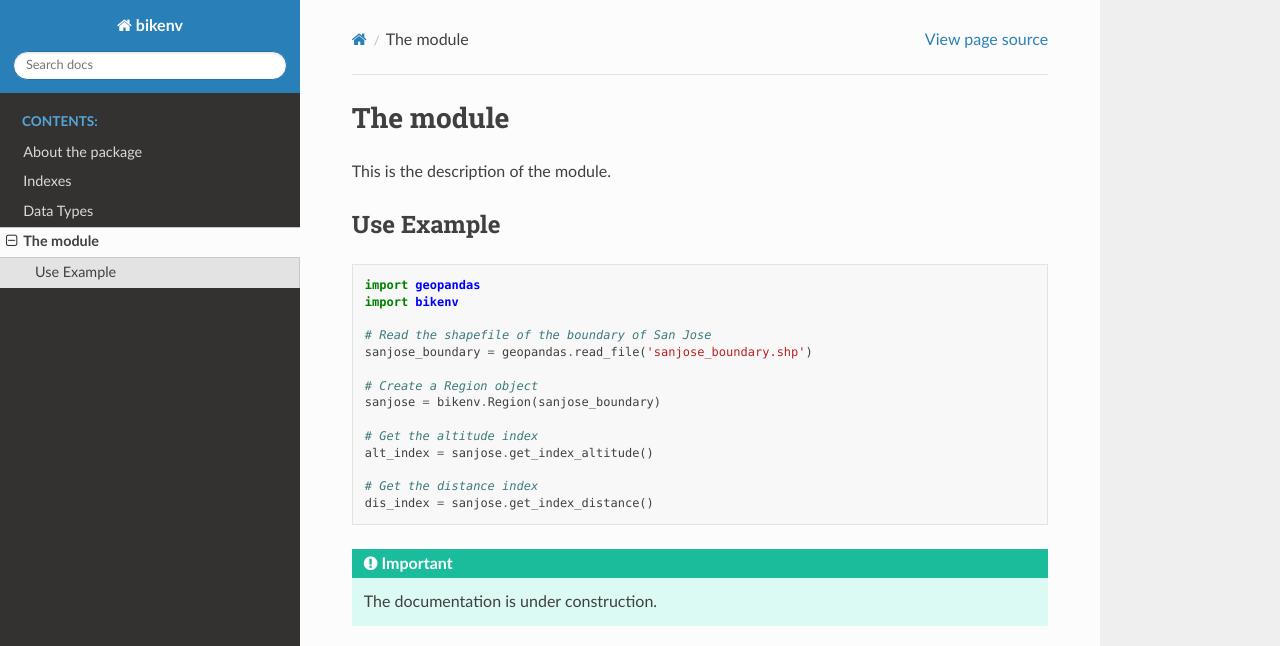
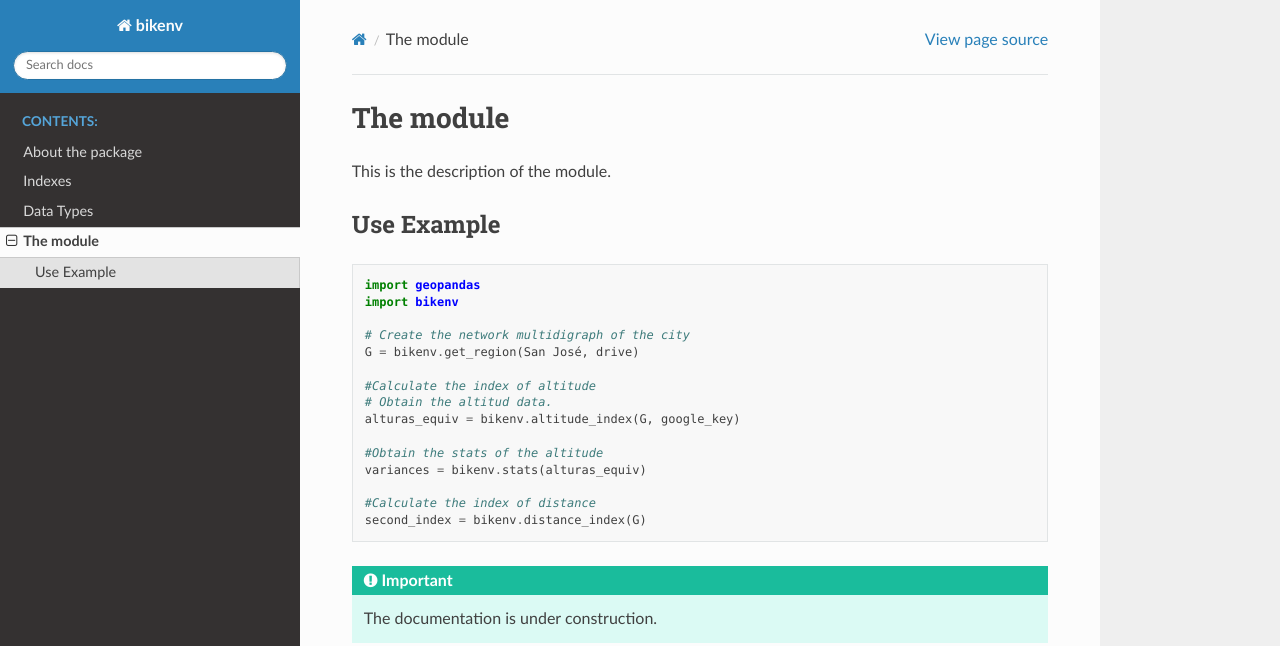
Before and after one commit to fabianabarca/bikenv, a Sphinx documentation site: the page built from docs/module.rst, in a window 1280 px wide and 956 px high, cut to the strip 0-646 px from the top of the window. Built offline with Sphinx 7.4.7 and the Read the Docs theme 2.0.0, drawn with Linux system fonts in a browser that asks for light colours.

Commit message:
Add the example of the functions of each indexes in module.rst

```diff
--- a/docs/module.rst
+++ b/docs/module.rst
@@ -11,17 +11,19 @@ Use Example
    import geopandas
    import bikenv
 
-   # Read the shapefile of the boundary of San Jose
-   sanjose_boundary = geopandas.read_file('sanjose_boundary.shp')
+   # Create the network multidigraph of the city
+   G = bikenv.get_region(San José, drive)
 
-   # Create a Region object
-   sanjose = bikenv.Region(sanjose_boundary)
+   #Calculate the index of altitude
+   # Obtain the altitud data.
+   alturas_equiv = bikenv.altitude_index(G, google_key)
 
-   # Get the altitude index
-   alt_index = sanjose.get_index_altitude()
+   #Obtain the stats of the altitude
+   variances = bikenv.stats(alturas_equiv)
 
-   # Get the distance index
-   dis_index = sanjose.get_index_distance()
+   #Calculate the index of distance
+   second_index = bikenv.distance_index(G)
+
 
 .. important::
    The documentation is under construction.
```
